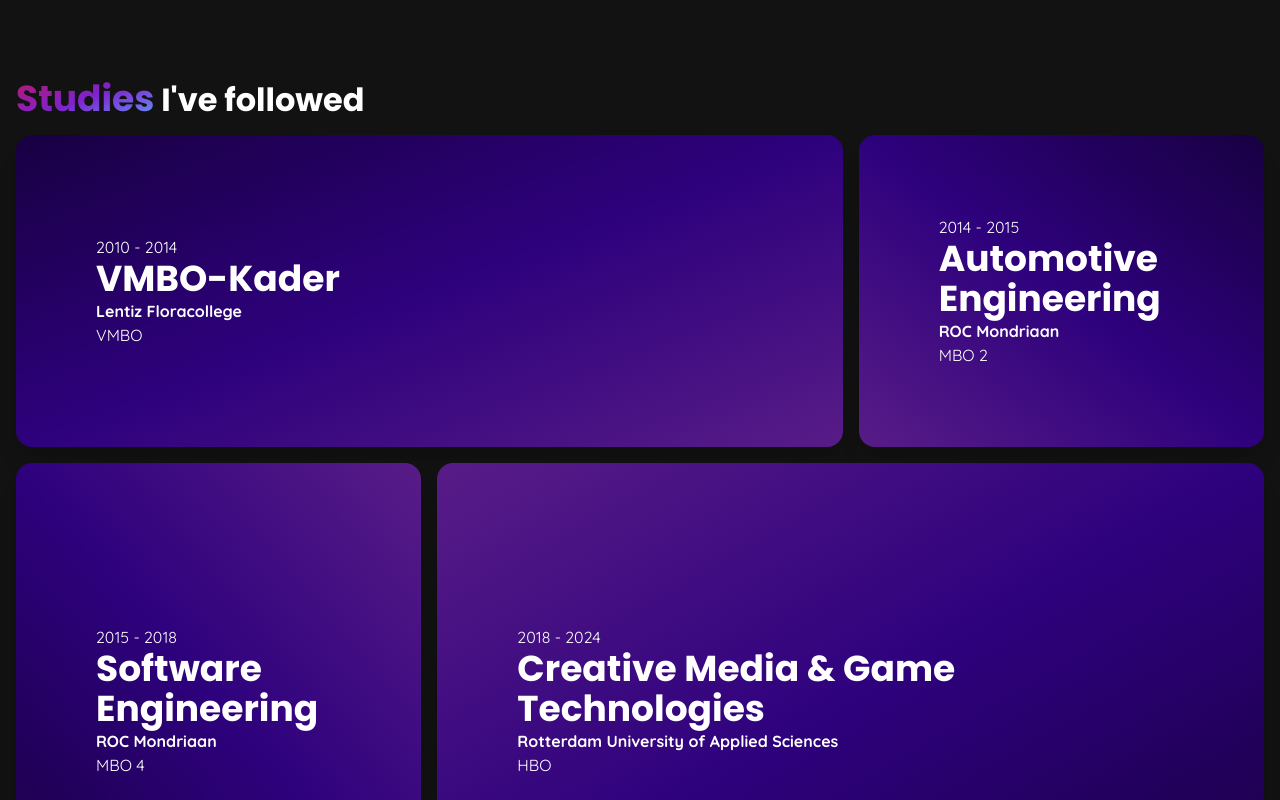
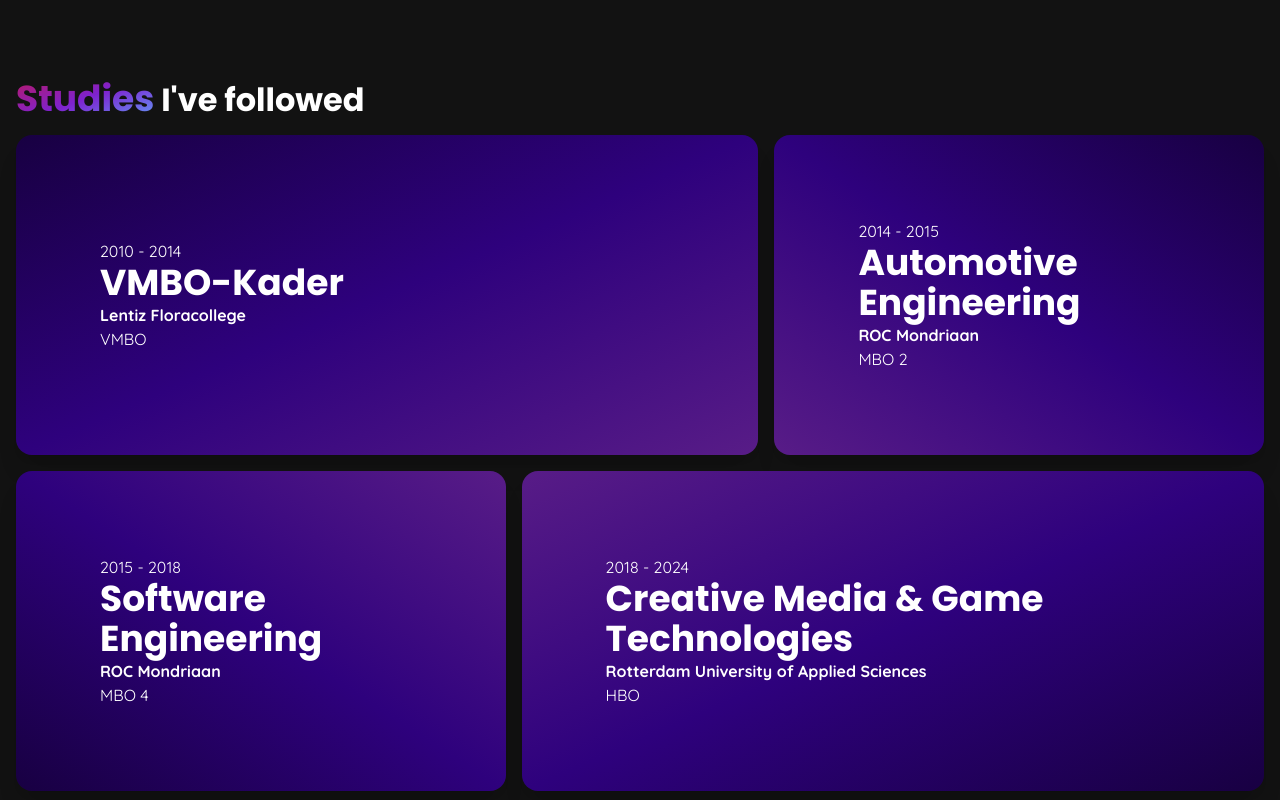
Before and after one commit to IsmailYaman/portfolio-v2, a Next.js app: page / in a window 1280 px wide. Shown: the part 1400-2200 px from the top of the page. Built offline with nearby package versions, Linux system fonts and the light colour scheme.

Commit message:
Fixed color shifitng in education cards

```diff
--- a/app/components/education/education.tsx
+++ b/app/components/education/education.tsx
@@ -15,19 +15,19 @@
         switch (item.id) {
             case 1:
                 gridClasses =
-                    "lg:col-span-2 lg:row-span-2 p-20 hover:shadow-primary/25 text-white shadow-xl duration-100 ease-in-out rounded-2xl lg:bg-gradient-to-br bg-gradient-to-br from-[#180042] via-[#2e017d] to-purple-900 flex flex-col justify-center h-full hover:border-2 border-primary";
+                    "hover:shadow-primary/25 hover:border-primary box-border flex h-full flex-col justify-center rounded-2xl border-4 border-transparent bg-gradient-to-br from-[#180042] via-[#2e017d] to-purple-900 p-20 text-white shadow-xl duration-200 ease-in-out hover:border-4 lg:col-span-3 lg:row-span-1 lg:bg-gradient-to-br bg-[length:calc(100%+(theme(borderWidth.4)*2))_calc(100%+(theme(borderWidth.4)*2))] bg-[position:calc(theme(borderWidth.4)*-1)_calc(theme(borderWidth.4)*-1)]";
                 break;
             case 2:
                 gridClasses =
-                    "lg:row-span-2 lg:col-start-3 p-20 hover:shadow-primary/25 text-white shadow-xl duration-100 ease-in-out rounded-2xl lg:bg-gradient-to-bl from-[#180042] bg-gradient-to-tr via-[#2e017d] to-purple-900 flex flex-col justify-center h-full hover:border-2 border-primary";
+                    "hover:shadow-primary/25 hover:border-primary box-border flex h-full flex-col justify-center rounded-2xl border-4 border-transparent bg-gradient-to-tr from-[#180042] via-[#2e017d] to-purple-900 p-20 text-white shadow-xl duration-200 ease-in-out hover:border-4 lg:col-span-2 lg:row-span-1 lg:bg-gradient-to-bl bg-[length:calc(100%+(theme(borderWidth.4)*2))_calc(100%+(theme(borderWidth.4)*2))] bg-[position:calc(theme(borderWidth.4)*-1)_calc(theme(borderWidth.4)*-1)]";
                 break;
             case 3:
                 gridClasses =
-                    "lg:row-span-3 lg:row-start-3 p-20 hover:shadow-primary/25 text-white shadow-xl duration-100 ease-in-out rounded-2xl lg:bg-gradient-to-tr bg-gradient-to-br from-[#180042] via-[#2e017d] to-purple-900 flex flex-col justify-center h-full hover:border-2 border-primary";
+                    "hover:shadow-primary/25 hover:border-primary box-border flex h-full flex-col justify-center rounded-2xl border-4 border-transparent bg-gradient-to-bl from-[#180042] via-[#2e017d] to-purple-900 p-20 text-white shadow-xl duration-200 ease-in-out hover:border-4 lg:col-span-2 lg:row-span-1 lg:bg-gradient-to-tr bg-[length:calc(100%+(theme(borderWidth.4)*2))_calc(100%+(theme(borderWidth.4)*2))] bg-[position:calc(theme(borderWidth.4)*-1)_calc(theme(borderWidth.4)*-1)]";
                 break;
             case 4:
                 gridClasses =
-                    "lg:col-span-2 lg:row-span-3 row-start-4 p-20 hover:shadow-primary/25 text-white shadow-xl duration-100 ease-in-out rounded-2xl lg:bg-gradient-to-tl bg-gradient-to-tr from-[#180042] via-[#2e017d] to-purple-900 flex flex-col justify-center h-full hover:border-2 border-primary";
+                    "hover:shadow-primary/25 hover:border-primary box-border flex h-full flex-col justify-center rounded-2xl border-4 border-transparent bg-gradient-to-tl from-[#180042] via-[#2e017d] to-purple-900 p-20 text-white shadow-xl duration-200 ease-in-out hover:border-4 lg:col-span-3 lg:row-span-1 lg:bg-gradient-to-tl bg-[length:calc(100%+(theme(borderWidth.4)*2))_calc(100%+(theme(borderWidth.4)*2))] bg-[position:calc(theme(borderWidth.4)*-1)_calc(theme(borderWidth.4)*-1)]";
                 break;
             default:
                 break;
@@ -55,7 +55,7 @@
                     I&#39;ve followed
                 </h2>
 
-                <div className="grid lg:grid-cols-3 lg:grid-rows-5 sm:grid-rows-4 sm:grid-cols-1 xs:grid-rows-4 xs:grid-cols-1 gap-4">
+                <div className="grid lg:grid-cols-5 lg:grid-rows-2 sm:grid-rows-4 sm:grid-cols-1 xs:grid-rows-4 xs:grid-cols-1 gap-4">
                     {education.map(renderEducationItem)}
                 </div>
             </div>
```
